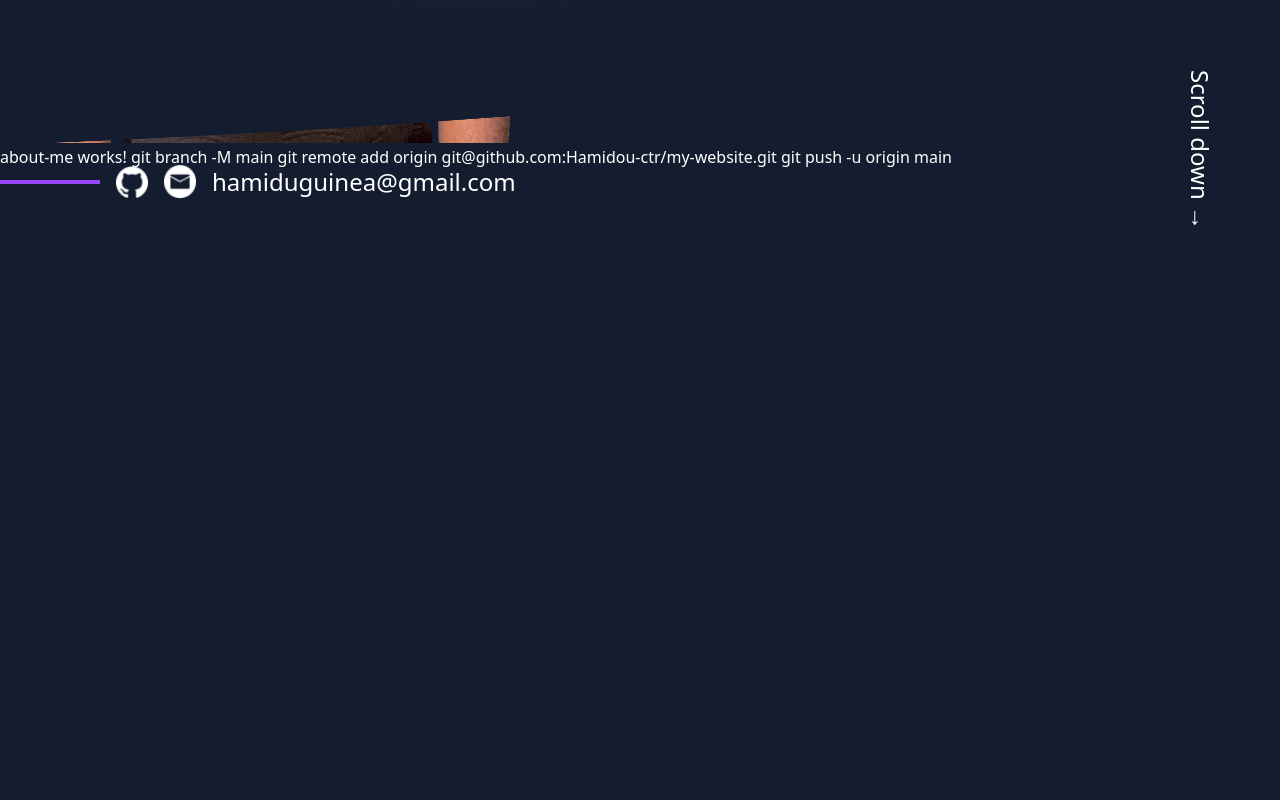
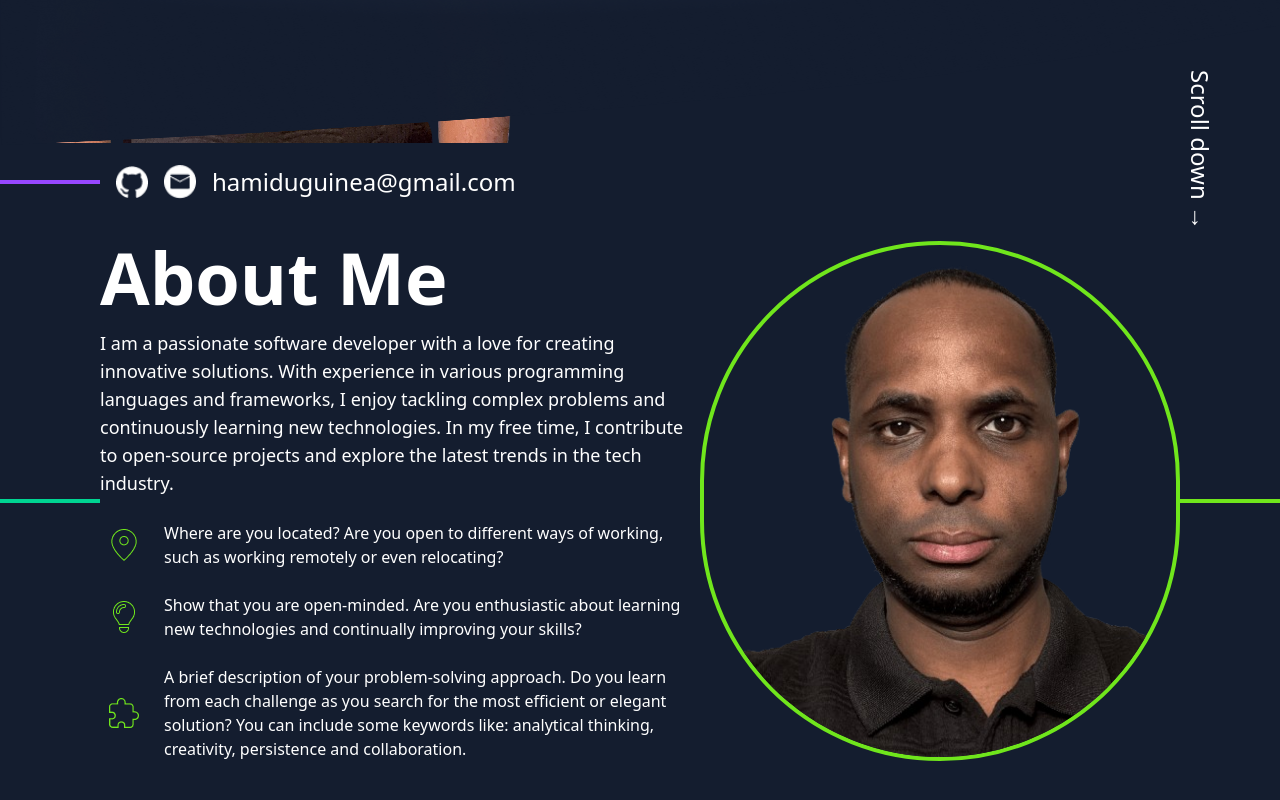
Before and after one commit to Hamidou-ctr/my-website, an Angular app: page / in a window 1280 px wide. Shown: the part 570-1370 px from the top of the page. After the commit the page ends 1331 px from the top, so only its background shows below. Built offline with nearby package versions, Linux system fonts and the light colour scheme.

Commit message:
feat: restructure AboutMe component with detailed personal description and layout

```diff
--- a/src/app/components/about-me/about-me.html
+++ b/src/app/components/about-me/about-me.html
@@ -1,9 +1,38 @@
-<p class="text-white h-6456">about-me works!
-
-
-
-git branch -M main
-git remote add origin git@github.com:Hamidou-ctr/my-website.git
-git push -u origin main
-
-</p>
+<section class="flex justify-center items-center mt-24">
+  <p class="bg-emerald-400 h-1 flex-1"></p>
+  <div class="flex flex-col items-start max-w-150 text-white">
+    <h1 class="text-7xl font-bold">About Me</h1>
+    <p class="text-lg mt-4">
+      I am a passionate software developer with a love for creating innovative solutions. With
+      experience in various programming languages and frameworks, I enjoy tackling complex problems
+      and continuously learning new technologies. In my free time, I contribute to open-source
+      projects and explore the latest trends in the tech industry.
+    </p>
+    <div>
+      <div class="flex items-center gap-4 mt-6">
+        <img src="img/location.png" alt="" />
+        <p>
+          Where are you located? Are you open to different ways of working, such as working remotely
+          or even relocating?
+        </p>
+      </div>
+      <div class="flex items-center gap-4 mt-6">
+        <img src="img/bulb_desktop.png" alt="" />
+        <p>
+          Show that you are open-minded. Are you enthusiastic about learning new technologies and
+          continually improving your skills?
+        </p>
+      </div>
+      <div class="flex items-center gap-4 mt-6">
+        <img src="img/puzzle_desktop.png" alt="" />
+        <p>
+          A brief description of your problem-solving approach. Do you learn from each challenge as
+          you search for the most efficient or elegant solution? You can include some keywords like:
+          analytical thinking, creativity, persistence and collaboration.
+        </p>
+      </div>
+    </div>
+  </div>
+  <img src="img/profil2.png" class="w-120 rounded-full border-4 border-[#70E61C]" alt="" />
+  <p class="bg-[#70E61C] h-1 flex-1"></p>
+</section>
```
